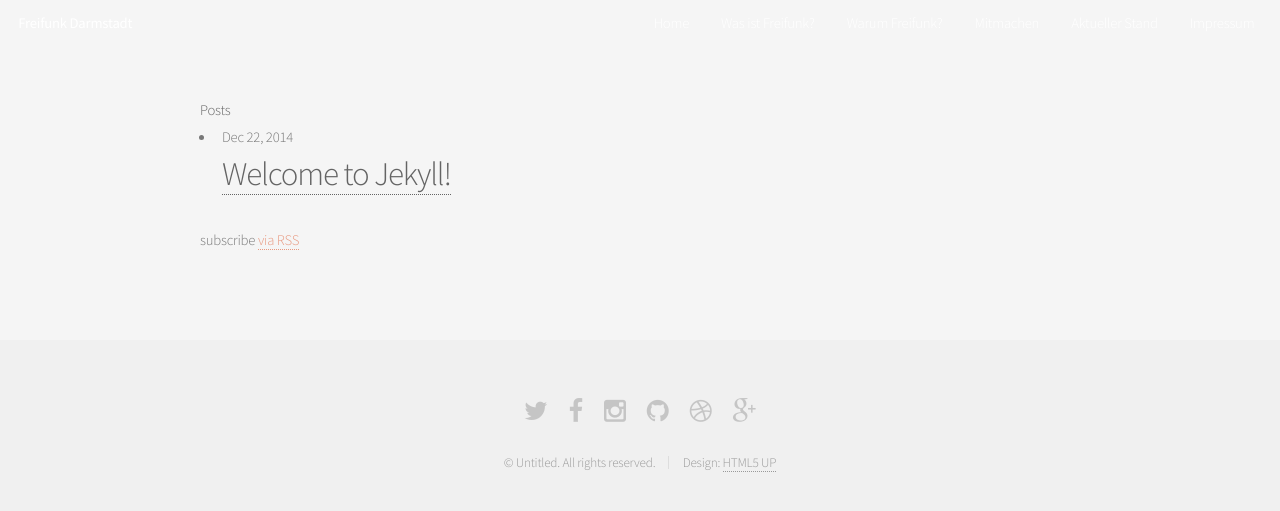
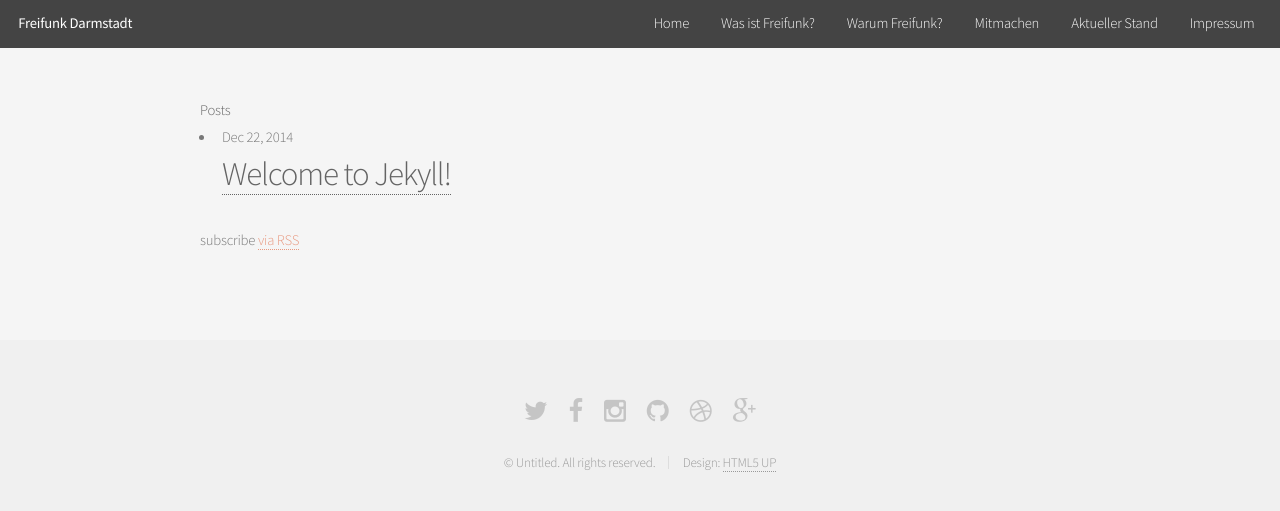
Before and after one commit to mdrenger/darmstadt.freifunk.net, a Jekyll site: the page built from pages/index.html, in a window 1280 px wide. Shown: the top 511 px of the page. Built offline with Jekyll 4.4.1, drawn with Linux system fonts in a browser that asks for light colours.

Commit message:
fixed header

```diff
--- a/_includes/header.html
+++ b/_includes/header.html
@@ -1,4 +1,4 @@
-<header id="header" class="alt">
+<header id="header" class="skel-layers-fixed">
 	<h1><a href="{{ site.baseurl }}/">{{ site.title }}</a></h1>
 	<nav id="nav">
 		<ul>
```
